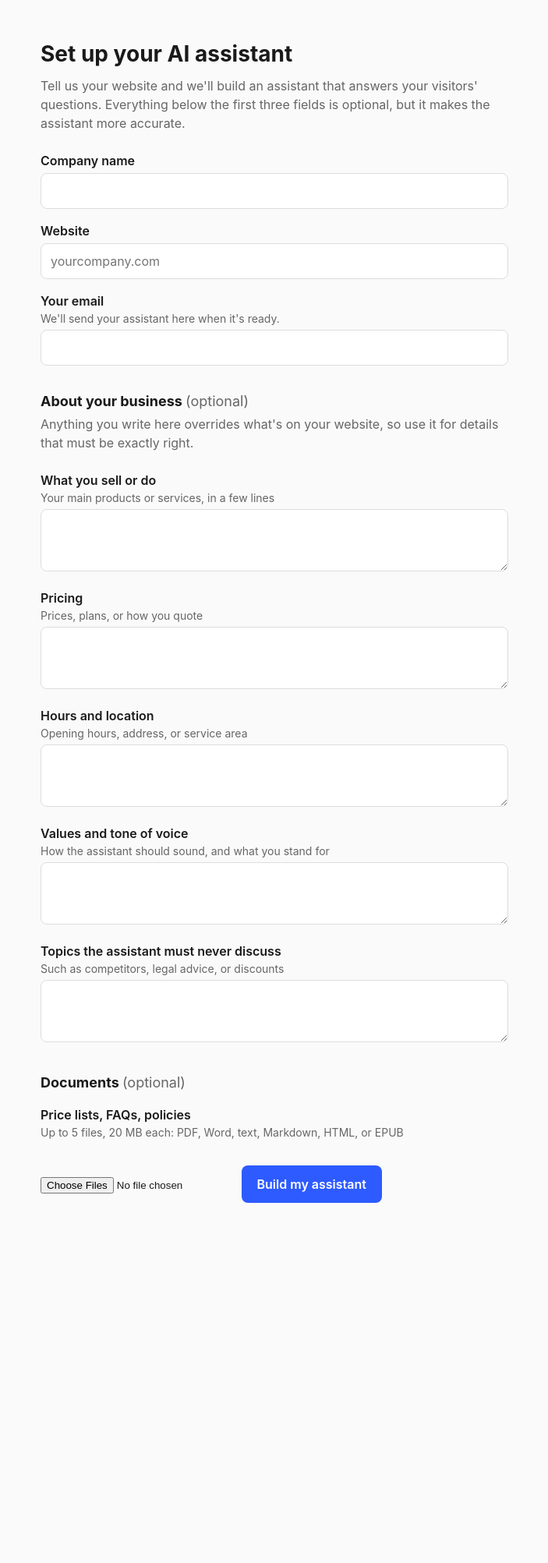
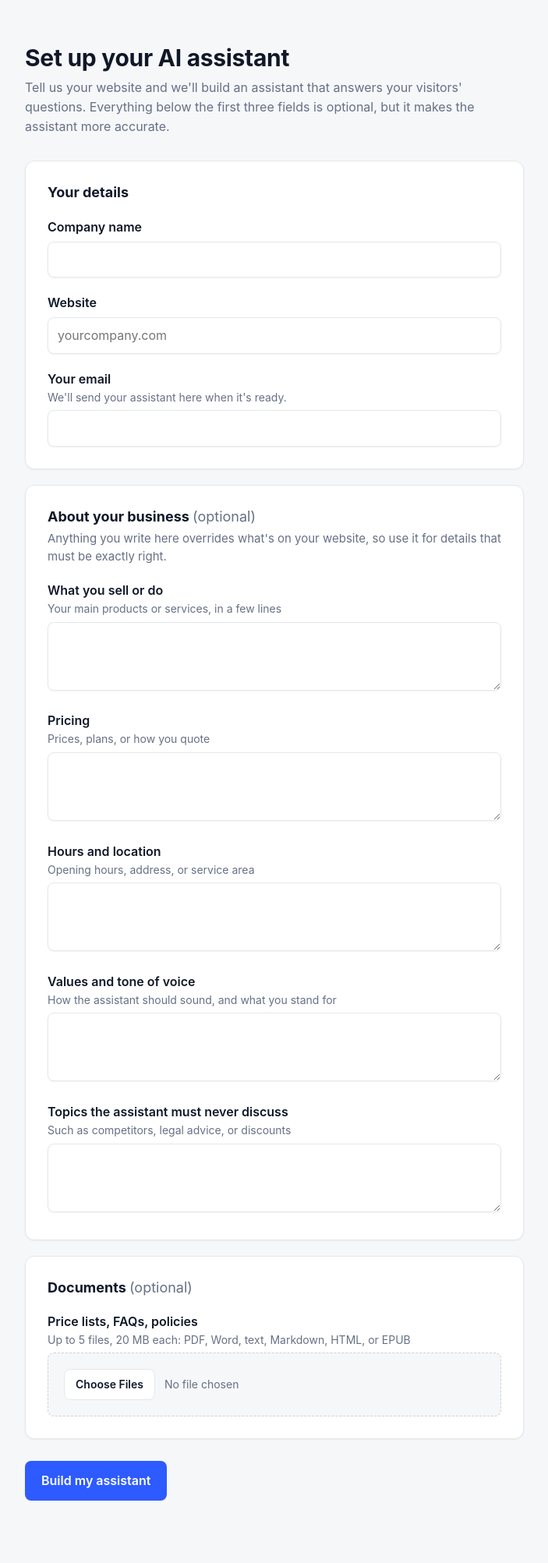
Before and after one commit to Jackson-earl/ElevenLabs-AI-Widget, a Flask app: page / in a window 1280 px wide. Shown: the whole page at 78% size, without its empty margins (288-991 px from the left). Before the commit the page ends 1543 px from the top, so only its background shows below. Run offline with Flask 3, Linux system fonts and the light colour scheme; some libraries are stand-ins or nearby versions.

Commit message:
Move CSS into static stylesheets and clean up the templates
The admin stylesheet lived in a block base.html never rendered, so admin
pages were unstyled. CSS now lives in static/css/main.css and admin.css.
base.html also shows flash messages, which were set but never displayed,
and reloads pages while a build runs, stopping once someone types so
unsaved facts are not lost. The intake form is grouped into sections and
loses a commented-out field that no longer exists.

Amp-Thread-ID: https://ampcode.com/threads/T-01a1c242-4afa-70dd-9bbc-1f34ae864ed3
Co-authored-by: Jackson Earl <jackde6804@gmail.com>

```diff
--- /dev/null
+++ b/static/css/main.css
@@ -0,0 +1,156 @@
+/* Shared styles for every page: the client intake form and the admin pages. */
+
+:root {
+  --bg: #f6f7f9;
+  --surface: #fff;
+  --text: #101828;
+  --muted: #667085;
+  --line: #e4e7ec;
+  --accent: #2d5bff;
+  --accent-soft: #eff4ff;
+  --error: #b42318;
+  --error-soft: #fef3f2;
+  --error-line: #fecdca;
+  --success: #05603a;
+  --success-soft: #ecfdf3;
+  --warning: #93370d;
+  --warning-soft: #fffaeb;
+  --radius: 12px;
+  --radius-sm: 8px;
+  --shadow: 0 1px 2px rgb(16 24 40 / 0.05);
+}
+
+* { box-sizing: border-box; }
+
+body {
+  margin: 0;
+  font: 16px/1.55 -apple-system, BlinkMacSystemFont, "Segoe UI", Roboto, sans-serif;
+  color: var(--text);
+  background: var(--bg);
+  -webkit-font-smoothing: antialiased;
+}
+
+a { color: var(--accent); text-decoration: none; }
+a:hover { text-decoration: underline; }
+
+main { max-width: 680px; margin: 0 auto; padding: 56px 20px 80px; }
+main.wide { max-width: 1040px; }
+
+h1 { font-size: 30px; line-height: 1.2; letter-spacing: -0.01em; margin: 0 0 8px; }
+h2 { font-size: 18px; line-height: 1.3; margin: 0 0 4px; }
+
+.lead { color: var(--muted); margin: 0 0 32px; }
+.muted { color: var(--muted); font-size: 14px; }
+.optional { color: var(--muted); font-weight: 400; }
+
+/* A white panel that groups related content, such as one section of a form. */
+.card {
+  background: var(--surface);
+  border: 1px solid var(--line);
+  border-radius: var(--radius);
+  box-shadow: var(--shadow);
+  padding: 28px;
+}
+.card + .card { margin-top: 20px; }
+.card > :first-child { margin-top: 0; }
+.card > :last-child { margin-bottom: 0; }
+.card > h2 + p { color: var(--muted); font-size: 15px; margin: 0 0 8px; }
+
+/* ---------------------------------------------------------------- Forms */
+
+label { display: block; font-weight: 600; margin: 20px 0 6px; }
+.hint { display: block; font-weight: 400; color: var(--muted); font-size: 14px; }
+
+input[type=text], input[type=url], input[type=email], textarea {
+  width: 100%;
+  padding: 10px 12px;
+  font: inherit;
+  color: inherit;
+  background: var(--surface);
+  border: 1px solid var(--line);
+  border-radius: var(--radius-sm);
+  box-shadow: var(--shadow);
+}
+textarea { min-height: 88px; resize: vertical; }
+input:focus, textarea:focus {
+  outline: none;
+  border-color: var(--accent);
+  box-shadow: 0 0 0 3px rgb(45 91 255 / 0.15);
+}
+
+input[type=file] {
+  width: 100%;
+  padding: 20px;
+  font: inherit;
+  font-size: 14px;
+  color: var(--muted);
+  background: var(--bg);
+  border: 1px dashed #cdd2da;
+  border-radius: var(--radius-sm);
+  cursor: pointer;
+}
+input[type=file]::file-selector-button {
+  margin-right: 12px;
+  padding: 8px 14px;
+  font: inherit;
+  font-weight: 600;
+  color: var(--text);
+  background: var(--surface);
+  border: 1px solid var(--line);
+  border-radius: var(--radius-sm);
+  cursor: pointer;
+}
+
+button {
+  padding: 12px 20px;
+  font: inherit;
+  font-weight: 600;
+  color: #fff;
+  background: var(--accent);
+  border: 1px solid transparent;
+  border-radius: var(--radius-sm);
+  cursor: pointer;
+}
+button:hover { filter: brightness(0.92); }
+button:focus-visible { outline: 2px solid var(--accent); outline-offset: 2px; }
+button:disabled { opacity: 0.5; cursor: not-allowed; filter: none; }
+
+.form-actions { margin-top: 28px; }
+
+/* ---------------------------------------------------------------- Messages */
+
+.error, .flash {
+  margin: 0 0 20px;
+  padding: 12px 14px;
+  border: 1px solid;
+  border-radius: var(--radius-sm);
+}
+.error, .flash.error { color: var(--error); background: var(--error-soft); border-color: var(--error-line); }
+.flash { color: var(--success); background: var(--success-soft); border-color: #abefc6; }
+
+/* ---------------------------------------------------------------- Thanks page */
+
+.steps { margin: 0; padding: 0; list-style: none; counter-reset: step; }
+.steps li { position: relative; padding: 0 0 16px 44px; counter-increment: step; }
+.steps li:last-child { padding-bottom: 0; }
+.steps li::before {
+  content: counter(step);
+  position: absolute;
+  left: 0;
+  top: -2px;
+  width: 28px;
+  height: 28px;
+  display: grid;
+  place-items: center;
+  font-size: 14px;
+  font-weight: 600;
+  color: var(--accent);
+  background: var(--accent-soft);
+  border-radius: 999px;
+}
+
+@media (max-width: 560px) {
+  main { padding-top: 32px; }
+  h1 { font-size: 26px; }
+  .card { padding: 20px; }
+}
--- a/templates/admin_list.html
+++ b/templates/admin_list.html
@@ -5,6 +5,7 @@
 <p class="lead">Every intake form submission, newest first.{% if refresh %} This page refreshes itself while builds are running.{% endif %}</p>
 
 {% if rows %}
+<div class="table-wrap">
   <table>
     <thead>
       <tr><th>#</th><th>Company</th><th>Status</th><th>Progress</th><th>Submitted</th></tr>
@@ -21,7 +22,10 @@
     {% endfor %}
     </tbody>
   </table>
+</div>
 {% else %}
+<section class="card">
   <p>No requests yet. Submit the <a href="{{ url_for('intake') }}">intake form</a> to make one.</p>
+</section>
 {% endif %}
 {% endblock %}
--- a/templates/base.html
+++ b/templates/base.html
@@ -4,28 +4,25 @@
   <meta charset="utf-8">
   <meta name="viewport" content="width=device-width, initial-scale=1">
   <title>{% block title %}Set up your AI assistant{% endblock %}</title>
-  <style>
-    :root { --text: #1a1a1a; --muted: #666; --line: #ddd; --accent: #2d5bff; --error: #b42318; }
-    * { box-sizing: border-box; }
-    body { margin: 0; font: 16px/1.5 -apple-system, BlinkMacSystemFont, "Segoe UI", sans-serif; color: var(--text); background: #fafafa; }
-    main { max-width: 640px; margin: 0 auto; padding: 48px 20px; }
-    h1 { font-size: 28px; margin: 0 0 8px; }
-    h2 { font-size: 18px; margin: 32px 0 4px; }
-    p.lead { color: var(--muted); margin: 0 0 24px; }
-    label { display: block; font-weight: 600; margin: 16px 0 4px; }
-    .hint { display: block; font-weight: 400; color: var(--muted); font-size: 14px; }
-    input[type=text], input[type=url], input[type=email], textarea {
-      width: 100%; padding: 10px 12px; font: inherit; border: 1px solid var(--line); border-radius: 8px; background: #fff;
-    }
-    textarea { min-height: 80px; resize: vertical; }
-    input:focus, textarea:focus { outline: 2px solid var(--accent); outline-offset: 1px; border-color: transparent; }
-    button { margin-top: 28px; padding: 12px 20px; font: inherit; font-weight: 600; color: #fff; background: var(--accent); border: 0; border-radius: 8px; cursor: pointer; }
-    button:hover { filter: brightness(0.92); }
-    .error { margin: 0 0 16px; padding: 12px 14px; color: var(--error); background: #fef3f2; border: 1px solid #fecdca; border-radius: 8px; }
-    .optional { color: var(--muted); font-weight: 400; }
-  </style>
+  <link rel="stylesheet" href="{{ url_for('static', filename='css/main.css') }}">
+  {% block head %}{% endblock %}
 </head>
 <body>
-  <main>{% block content %}{% endblock %}</main>
+  {% block header %}{% endblock %}
+  <main class="{% block main_class %}{% endblock %}">
+    {% for category, message in get_flashed_messages(with_categories=true) %}
+      <p class="flash {{ category }}" role="status">{{ message }}</p>
+    {% endfor %}
+    {% block content %}{% endblock %}
+  </main>
+  {% if refresh %}
+  <script>
+    // Reload every 5 seconds to show build progress, but stop once someone types, so a
+    // refresh never throws away facts they haven't saved yet.
+    let edited = false;
+    document.addEventListener("input", () => { edited = true; });
+    setInterval(() => { if (!edited) location.reload(); }, 5000);
+  </script>
+  {% endif %}
 </body>
 </html>
--- a/templates/intake.html
+++ b/templates/intake.html
@@ -7,6 +7,9 @@
 
 {# enctype is required for file uploads; without it the browser sends only the file names. #}
 <form method="post" enctype="multipart/form-data">
+  <section class="card">
+    <h2>Your details</h2>
+
     <label for="company">Company name</label>
     <input type="text" id="company" name="company" value="{{ form.get('company', '') }}" required>
 
@@ -15,22 +18,25 @@
 
     <label for="email">Your email <span class="hint">We'll send your assistant here when it's ready.</span></label>
     <input type="email" id="email" name="email" value="{{ form.get('email', '') }}" required>
+  </section>
 
+  <section class="card">
     <h2>About your business <span class="optional">(optional)</span></h2>
-  <p class="lead">Anything you write here overrides what's on your website, so use it for details that must be exactly right.</p>
+    <p>Anything you write here overrides what's on your website, so use it for details that must be exactly right.</p>
     {% for key, label, hint in fields %}
       <label for="{{ key }}">{{ label }} <span class="hint">{{ hint }}</span></label>
-    <!-- {% if key == "booking_link" %}
-      <input type="url" id="{{ key }}" name="{{ key }}" value="{{ form.get(key, '') }}" placeholder="https://calendly.com/you">
-    {% else %} -->
       <textarea id="{{ key }}" name="{{ key }}">{{ form.get(key, '') }}</textarea>
-    <!-- {% endif %} -->
     {% endfor %}
+  </section>
 
+  <section class="card">
     <h2>Documents <span class="optional">(optional)</span></h2>
     <label for="files">Price lists, FAQs, policies <span class="hint">Up to 5 files, 20 MB each: PDF, Word, text, Markdown, HTML, or EPUB</span></label>
     <input type="file" id="files" name="files" multiple accept=".pdf,.docx,.txt,.md,.html,.epub">
+  </section>
 
+  <div class="form-actions">
     <button type="submit">Build my assistant</button>
+  </div>
 </form>
 {% endblock %}
```
Also changed, not shown: static/css/admin.css (added, +88 -0 lines), templates/admin_base.html (+10 -22 lines), templates/admin_review.html (+27 -10 lines), templates/thanks.html (+8 -1 lines). Lines whose indentation alone changed are shown as unchanged.
